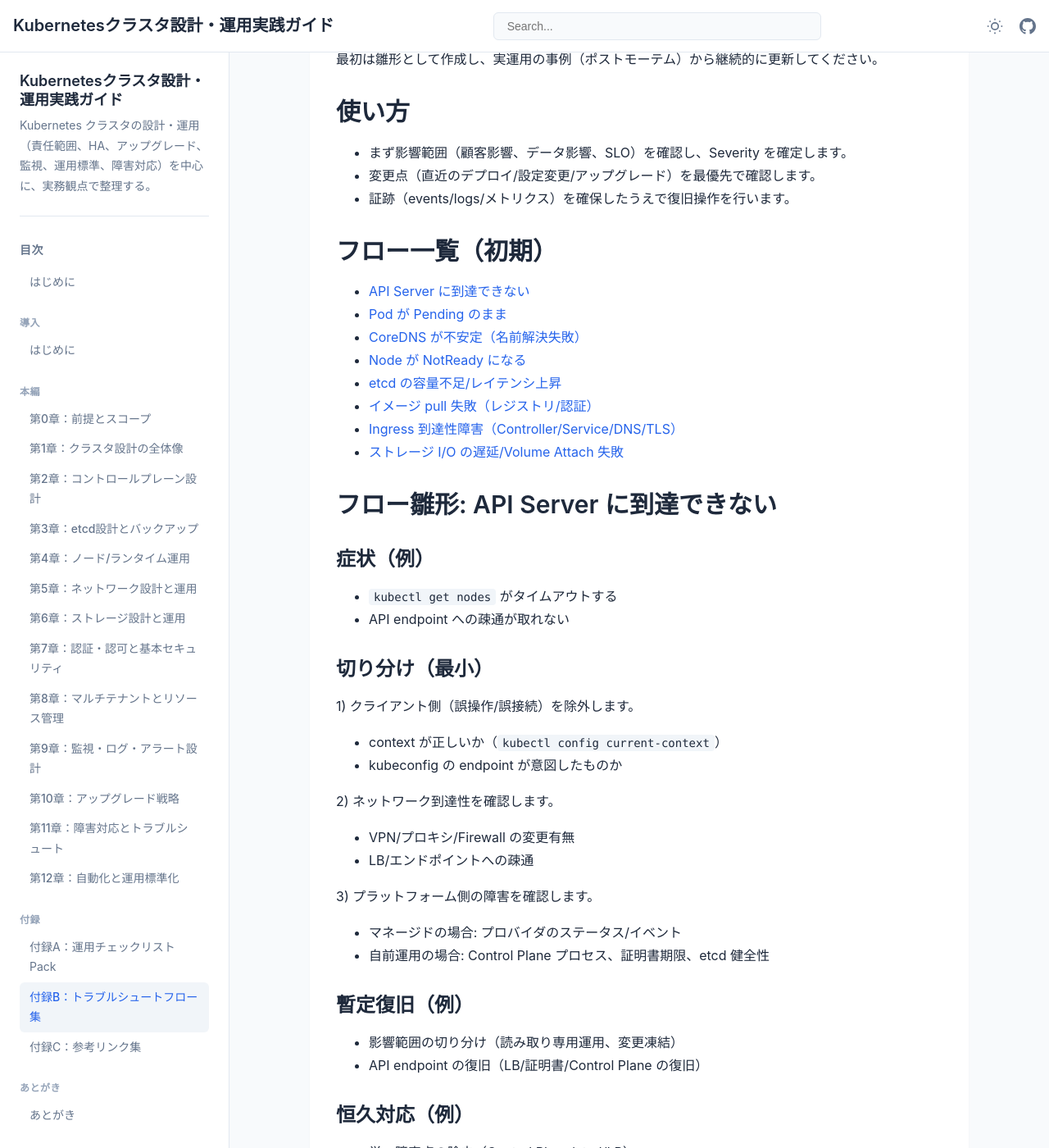
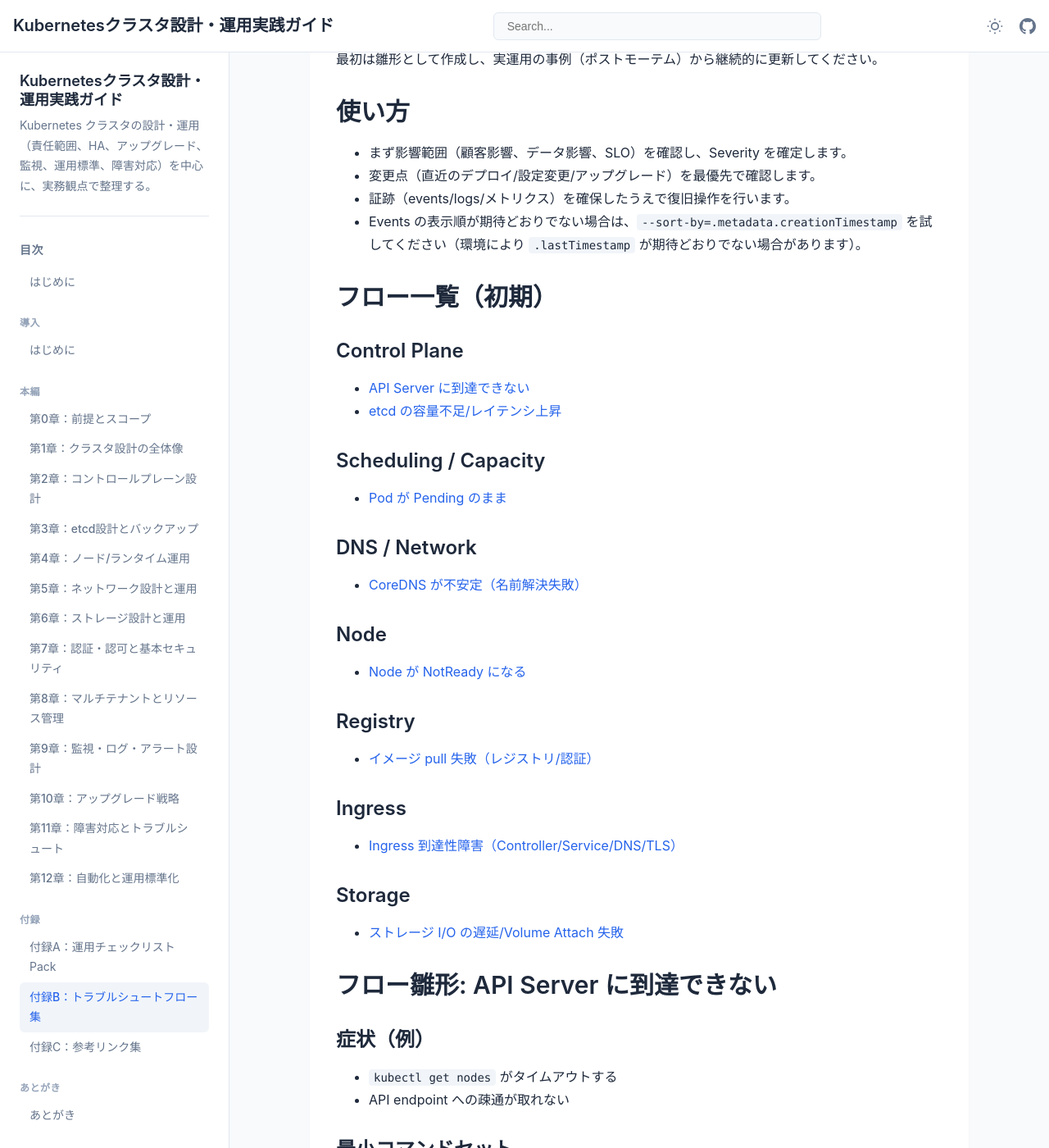
Before and after one commit to itdojp/kubernetes-cluster-ops-book, a Jekyll site: the page built from docs/appendices/appendix-b/index.md, in a window 1280 px wide and 1400 px high, scrolled down 191 px. Shown: the whole window at 82% size. Built offline with Jekyll 4.4.1, drawn with Linux system fonts in a browser that asks for light colours; some of the changed text lies outside the part shown.

Commit message:
Issue #5/#6: 付録Bの即応性を強化

````diff
--- a/docs/appendices/appendix-b/index.md
+++ b/docs/appendices/appendix-b/index.md
@@ -12,15 +12,29 @@ title: "付録B：トラブルシュートフロー集"
 - まず影響範囲（顧客影響、データ影響、SLO）を確認し、Severity を確定します。
 - 変更点（直近のデプロイ/設定変更/アップグレード）を最優先で確認します。
 - 証跡（events/logs/メトリクス）を確保したうえで復旧操作を行います。
+- Events の表示順が期待どおりでない場合は、`--sort-by=.metadata.creationTimestamp` を試してください（環境により `.lastTimestamp` が期待どおりでない場合があります）。
 
 ## フロー一覧（初期） {#flow-index}
+### Control Plane
 - [API Server に到達できない](#flow-api-server)
+- [etcd の容量不足/レイテンシ上昇](#flow-etcd)
+
+### Scheduling / Capacity
 - [Pod が Pending のまま](#flow-pod-pending)
+
+### DNS / Network
 - [CoreDNS が不安定（名前解決失敗）](#flow-coredns)
+
+### Node
 - [Node が NotReady になる](#flow-node-notready)
-- [etcd の容量不足/レイテンシ上昇](#flow-etcd)
+
+### Registry
 - [イメージ pull 失敗（レジストリ/認証）](#flow-image-pull)
+
+### Ingress
 - [Ingress 到達性障害（Controller/Service/DNS/TLS）](#flow-ingress)
+
+### Storage
 - [ストレージ I/O の遅延/Volume Attach 失敗](#flow-storage)
 
 ## フロー雛形: API Server に到達できない {#flow-api-server}
@@ -28,6 +42,16 @@ title: "付録B：トラブルシュートフロー集"
 ### 症状（例）
 - `kubectl get nodes` がタイムアウトする
 - API endpoint への疎通が取れない
+
+### 最小コマンドセット
+```bash
+kubectl config current-context
+kubectl cluster-info
+kubectl get nodes
+
+# （環境により）/readyz の参照が許可されない場合があります
+kubectl get --raw='/readyz?verbose'
+```
 
 ### 切り分け（最小）
 1) クライアント側（誤操作/誤接続）を除外します。
@@ -65,6 +89,14 @@ title: "付録B：トラブルシュートフロー集"
 - `kubectl -n <ns> get pod` で `Pending` が継続する
 - `kubectl -n <ns> describe pod <name>` の Events に `FailedScheduling` が出る
 - `Insufficient cpu/memory`、`node(s) had taint`、`0/.. nodes are available` などが出る
+
+### 最小コマンドセット
+```bash
+kubectl -n <ns> get pod
+kubectl -n <ns> describe pod <name>
+kubectl -n <ns> get events --sort-by=.lastTimestamp
+kubectl get nodes -o wide
+```
 
 ### 切り分け（最小）
 まず見る観測ポイント:
@@ -113,6 +145,13 @@ title: "付録B：トラブルシュートフロー集"
 - Service 名（`<svc>.<ns>.svc.cluster.local`）の解決に失敗する
 - CoreDNS Pod が再起動を繰り返す、または高負荷になる
 
+### 最小コマンドセット
+```bash
+kubectl -n kube-system get pod -l k8s-app=kube-dns -o wide
+kubectl -n kube-system logs deploy/coredns --tail=200
+kubectl -n kube-system get events --sort-by=.lastTimestamp
+```
+
 ### 切り分け（最小）
 まず見る観測ポイント:
 - Events/状態: `kubectl -n kube-system get pod -l k8s-app=kube-dns`
@@ -155,6 +194,13 @@ title: "付録B：トラブルシュートフロー集"
 - Node の `DiskPressure/MemoryPressure/PIDPressure` が発生する
 - Pod が Evicted される、またはノード上のワークロードが不安定になる
 
+### 最小コマンドセット
+```bash
+kubectl get nodes -o wide
+kubectl describe node <node>
+kubectl get events -A --sort-by=.lastTimestamp
+```
+
 ### 切り分け（最小）
 まず見る観測ポイント:
 - Node 状態: `kubectl describe node <node>`
@@ -194,6 +240,16 @@ title: "付録B：トラブルシュートフロー集"
 - API のタイムアウトや遅延が増える（`kubectl` が遅い/失敗する）
 - etcd のアラーム（容量/レイテンシ）や警告が出る
 - （自前運用の場合）etcd のディスク使用率が逼迫する
+
+### 最小コマンドセット
+```bash
+# API 側の健全性（環境により権限/到達性が異なります）
+kubectl get --raw='/readyz?verbose'
+
+# 自前 Control Plane の場合（マネージドでは etcd Pod が見えないことがあります）
+kubectl -n kube-system get pod -o wide
+kubectl -n kube-system logs <etcd-pod> --tail=200
+```
 
 ### 切り分け（最小）
 まず見る観測ポイント:
@@ -235,6 +291,14 @@ title: "付録B：トラブルシュートフロー集"
 - Pod が `ImagePullBackOff` / `ErrImagePull` になる
 - Events に `Unauthorized`、`pull access denied`、`TLS handshake timeout` が出る
 
+### 最小コマンドセット
+```bash
+kubectl -n <ns> describe pod <name>
+kubectl -n <ns> get events --sort-by=.lastTimestamp
+kubectl -n <ns> get secret
+kubectl get nodes -o wide
+```
+
 ### 切り分け（最小）
 まず見る観測ポイント:
 - Events: `kubectl -n <ns> describe pod <name>`
@@ -274,6 +338,16 @@ title: "付録B：トラブルシュートフロー集"
 - 外部からの HTTP(S) が到達しない（タイムアウト、5xx、意図しない 404）
 - TLS エラー（証明書不一致、期限切れ、SNI/Secret の不整合）が出る
 - Ingress Controller の Pod/Service が不安定、または LB 側のヘルスチェックが落ちる
+
+### 最小コマンドセット
+```bash
+kubectl -n <ns> get ingress
+kubectl -n <ns> describe ingress <name>
+kubectl -n <ns> get svc,endpointslice
+
+# Ingress Controller の namespace は環境により異なります
+kubectl -n ingress-nginx get pod,svc
+```
 
 ### 切り分け（最小）
 まず見る観測ポイント:
@@ -319,6 +393,13 @@ title: "付録B：トラブルシュートフロー集"
 - Events に `FailedAttachVolume` / `FailedMount` / `Multi-Attach error` が出る
 - アプリのレイテンシが悪化し、I/O 待ちが増える
 
+### 最小コマンドセット
+```bash
+kubectl -n <ns> describe pod <name>
+kubectl -n <ns> describe pvc <pvc>
+kubectl get storageclass
+```
+
 ### 切り分け（最小）
 まず見る観測ポイント:
 - Events: `kubectl -n <ns> describe pod <name>` / `kubectl -n <ns> describe pvc <pvc>`
````
Also changed, not shown: docs/chapters/chapter10/index.md (+2 -0 lines), src/appendices/appendix-b/index.md (+82 -1 lines), src/chapters/chapter10/index.md (+2 -0 lines).
